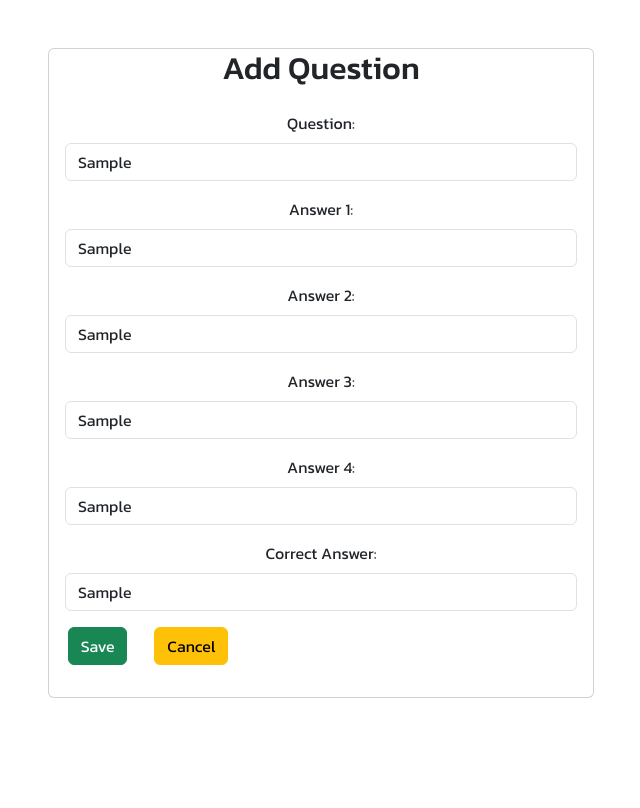
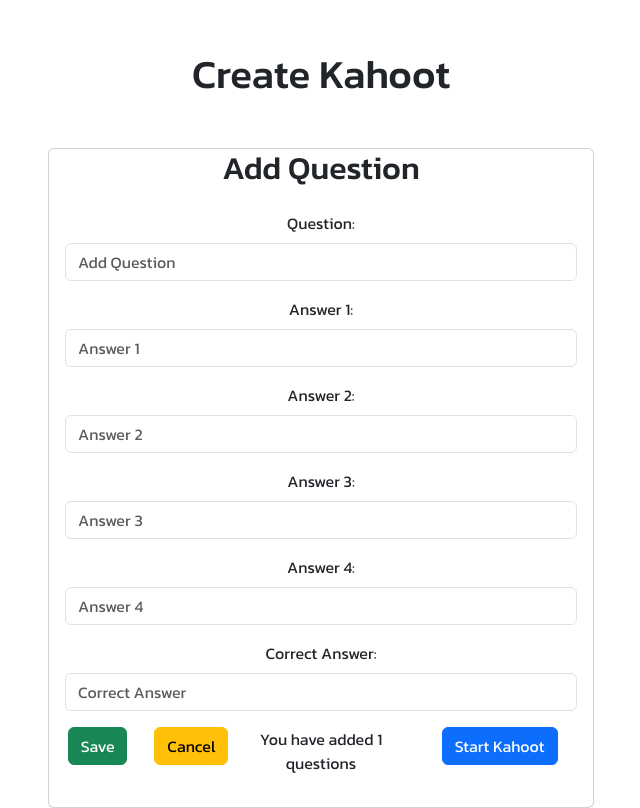
Before and after one commit to Paimen85/kahoot-app, a React (Create React App) app in the folder frontend/: page /createKahoot in a window 1280 px wide. Both pictures are taken after typing "Sample", "Sample", "Sample", "Sample", "Sample", "Sample" into the empty fields and a click on the button "Save". Shown: the whole page, without its empty margins (319-959 px from the left). Built offline with nearby package versions, Linux system fonts and the light colour scheme; no server answers.

Commit message:
Updated createKahoot component

```diff
--- a/frontend/src/components/createKahootComponent/CreateKahoot.js
+++ b/frontend/src/components/createKahootComponent/CreateKahoot.js
@@ -8,13 +8,22 @@
   setAnswer3,
   setAnswer4,
   setCorrectAnswer,
+  increment,
 } from "../../features/createKahoot/createKahootSlice";
 import { Link } from "react-router-dom";
+import "./createKahoot.css";
 
 const CreateKahoot = () => {
   const dispatch = useDispatch();
-  const { question, answer_1, answer_2, answer_3, answer_4, correct_answer } =
-    useSelector((state) => state.createKahoot);
+  const {
+    question,
+    answer_1,
+    answer_2,
+    answer_3,
+    answer_4,
+    correct_answer,
+    counter,
+  } = useSelector((state) => state.createKahoot);
 
   let createdQuestion = JSON.stringify({
     question,
@@ -28,16 +37,25 @@
   const addQuestion = async (e) => {
     e.preventDefault();
     await QuestionService.addQuestion(createdQuestion)
-      .then(res => console.log(res))
+      .then((res) => console.log(res))
       .catch(function (error) {
         console.log(error);
       });
+
+    dispatch(setQuestion(""));
+    dispatch(setAnswer1(""));
+    dispatch(setAnswer2(""));
+    dispatch(setAnswer3(""));
+    dispatch(setAnswer4(""));
+    dispatch(setCorrectAnswer(""));
+    dispatch(increment());
   };
   return (
     <div>
       <div className="container">
+        <h1 className="text-center createKahoot">Create Kahoot</h1>
         <div className="row">
-          <div className="col-sm-6 mt-5 offset-md-3">
+          <div className="col-sm-6 offset-md-3">
             <div className="card">
               <h2 className="text-center">Add Question</h2>
               <div className="card-body">
@@ -144,6 +162,24 @@
                         Cancel
                       </Link>
                     </div>
+                    {counter !== 0 ? (
+                      <>
+                        <div className="col-sm-4">
+                          You have added {counter} questions
+                        </div>
+                        <div className="col-sm-4">
+                          <Link
+                            type="submit"
+                            className="btn btn-primary"
+                            to={"/start"}
+                          >
+                            Start Kahoot
+                          </Link>
+                        </div>
+                      </>
+                    ) : (
+                      ""
+                    )}
                   </div>
                 </form>
               </div>
--- /dev/null
+++ b/frontend/src/components/createKahootComponent/createKahoot.css
@@ -0,0 +1,3 @@
+.createKahoot {
+    margin: 50px 0;
+}
--- a/frontend/src/components/questionComponent/QuestionComponent.css
+++ b/frontend/src/components/questionComponent/QuestionComponent.css
@@ -1,4 +1,4 @@
-h1 {
+.question {
     margin-top: 100px;
     margin-bottom: 200px;
 }
--- a/frontend/src/components/questionComponent/QuestionComponent.js
+++ b/frontend/src/components/questionComponent/QuestionComponent.js
@@ -2,7 +2,7 @@
 import "./QuestionComponent.css";
 
 const QuestionComponent = ({ question }) => {
-  return <h1>{question}</h1>;
+  return <h1 className="question">{question}</h1>;
 };
 
 export default QuestionComponent;
--- a/frontend/src/features/createKahoot/createKahootSlice.js
+++ b/frontend/src/features/createKahoot/createKahootSlice.js
@@ -7,6 +7,7 @@
   answer_3: "",
   answer_4: "",
   correct_answer: "",
+  counter: 0
 };
 
 export const createKahootSlice = createSlice({
@@ -30,9 +31,12 @@
     },
     setCorrectAnswer: (state, action) => {
         state.correct_answer = action.payload;
+    },
+    increment: (state) => {
+        state.counter += 1
     }
   },
 });
 
-export const { setAnswer1, setQuestion, setAnswer2, setAnswer3, setAnswer4, setCorrectAnswer } = createKahootSlice.actions;
+export const { setAnswer1, setQuestion, setAnswer2, setAnswer3, setAnswer4, setCorrectAnswer, increment } = createKahootSlice.actions;
 export default createKahootSlice.reducer;
```
